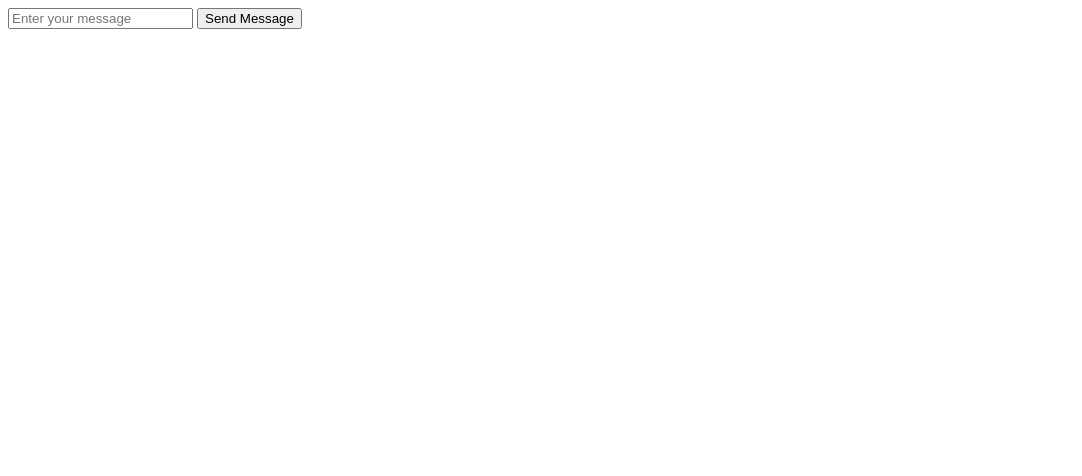
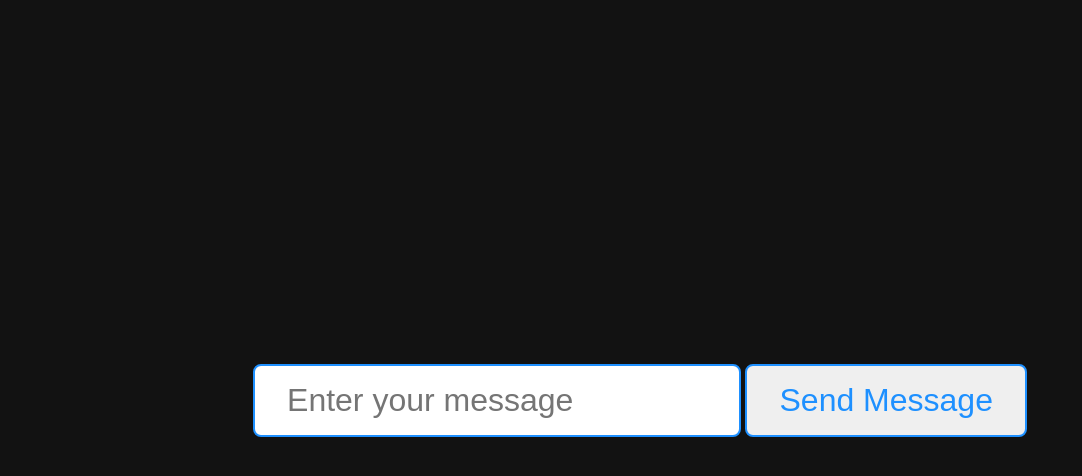
Before and after one commit to elouangrimm/TTG-Discord-Bot, a plain HTML site: page index.html in a window 1280 px wide. Shown: the whole page, without its empty margins (0-1082 px from the left). Drawn offline with Linux system fonts and the light colour scheme.

Commit message:
updated sender

```diff
--- a/index.html
+++ b/index.html
@@ -4,6 +4,40 @@
     <meta charset="UTF-8">
     <meta name="viewport" content="width=device-width, initial-scale=1.0">
     <title>Tidy Tab Groups Discord Update Sender</title>
+    <style>
+        body {
+            display: flex;
+            align-items: center;
+            justify-content: center;
+            height: 100vh;
+            margin: 0;
+            background-color: #121212;
+            color: #e0e0e0;
+            font-family: Arial, sans-serif;
+        }
+        button {
+            color: #1e90ff;
+            font-size: 2rem;
+            text-decoration: none;
+            padding: 0.5em 1em;
+            border: 2px solid #1e90ff;
+            border-radius: 8px;
+            transition: background-color 0.3s, color 0.3s;
+        }
+        input {
+            color: #1e90ff;
+            font-size: 2rem;
+            text-decoration: none;
+            padding: 0.5em 1em;
+            border: 2px solid #1e90ff;
+            border-radius: 8px;
+            transition: background-color 0.3s, color 0.3s;
+        }
+        button:hover {
+            background-color: #1e90ff;
+            color: #121212;
+        }
+    </style>
 </head>
 <body>
     <form id="messageForm">
@@ -16,7 +50,7 @@
             e.preventDefault();
             const message = document.getElementById('messageInput').value;
 
-            const webhookURL = 'https://discord.com/api/webhooks/1300172078254653533/tzm_KtpdYtLZLn-86GfGgWzhybBTF1pQKUPxqKo5qf6eUSD996g-v0GN1I8H54l43QWa';
+            const webhookURL = 'https://discord.com/api/webhooks/1300744831651282984/nlBYXjIzlssMmc3KllJlc39mktEYowJDJtXlg92uiOFxniU8AH1xbxc_nu8tdHGYR75s';
 
             const response = await fetch(webhookURL, {
                 method: 'POST',
```
